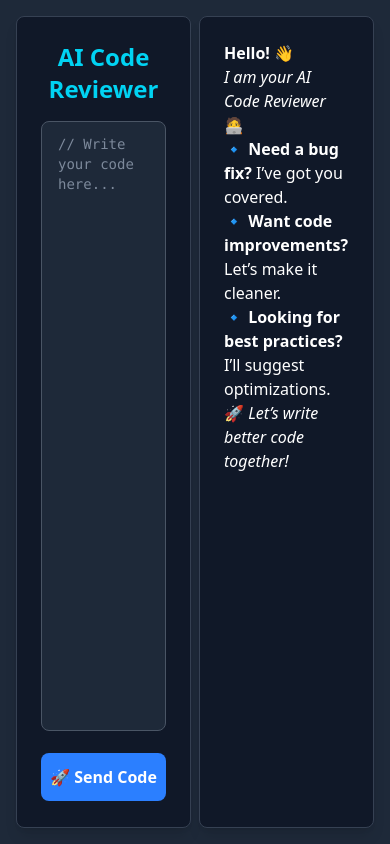
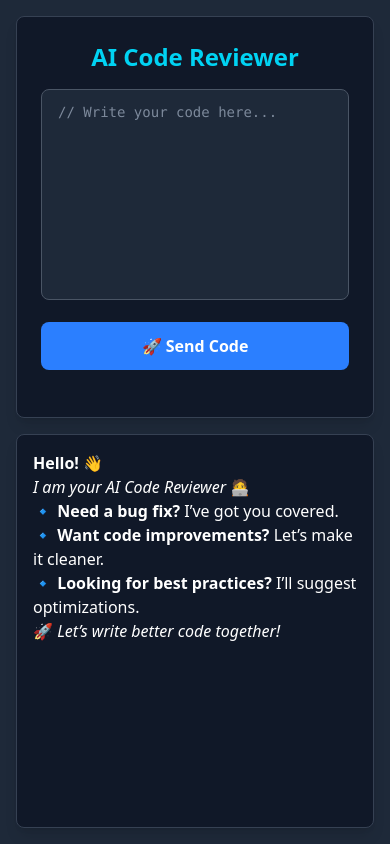
Before and after one commit to Prince-Saxena/AI-Code-Reviewer, a React (Vite) app: page / in a window 390 px wide. Built offline with nearby package versions, Linux system fonts and the light colour scheme; no server answers.

Commit message:
responsive

```diff
--- a/src/App.jsx
+++ b/src/App.jsx
@@ -34,12 +34,12 @@ function App() {
 	);
 
 	return (
-		<div className="h-screen w-full bg-gray-800 text-white flex flex-row items-center justify-center p-4">
+		<div className="h-screen w-full bg-gray-800 text-white flex flex-col min-lg:flex-row items-center justify-center p-4">
 			<Code />
 			{loading && <SkeletonScreen />}
 			{!loading && (
 				<div
-					className="w-1/2 h-full mx-auto p-6 bg-gray-900 text-white rounded-lg shadow-lg border border-gray-700 sm:w-11/12 md:w-4/5 lg:w-3/4 xl:w-2/3 overflow-y-auto relative"
+					className="w-1/2 max-lg:w-full max-lg:mt-4 h-full mx-auto p-4 bg-gray-900 text-white rounded-lg shadow-lg border border-gray-700  overflow-y-auto relative"
 					dangerouslySetInnerHTML={{ __html: marked(markdownContent) }}
 				>
 					{/* <ReactMarkdown>{markdownContent}</ReactMarkdown> */}
--- a/src/components/Code.jsx
+++ b/src/components/Code.jsx
@@ -41,7 +41,7 @@ const Code = () => {
 	};
 
 	return (
-		<div className="w-1/2 h-full mx-auto p-6 bg-gray-900 text-white rounded-lg shadow-lg border border-gray-700 mr-2">
+		<div className="w-1/2 max-lg:w-full h-full max-lg:h-full mx-auto p-6 bg-gray-900 text-white rounded-lg shadow-lg border border-gray-700 mr-2">
 			<h2 className="text-2xl font-bold text-center text-cyan-400 mb-4"> AI Code Reviewer</h2>
 
 			{/* Code Editor Style Textarea */}
@@ -52,7 +52,7 @@ const Code = () => {
 				}}
 				onKeyDown={handleKeyDown}
 				placeholder="// Write your code here..."
-				className="w-full h-4/5 px-4 py-3 bg-gray-800 text-blue-100 border border-gray-600 rounded-lg focus:outline-none focus:border-cyan-400 text-sm font-mono resize-none "
+				className="w-full h-4/5 max-lg:h-3/5 px-4 py-3 bg-gray-800 text-blue-100 border border-gray-600 rounded-lg focus:outline-none focus:border-cyan-400 text-sm font-mono resize-none "
 			/>
 
 			{/* Send Button */}
```
